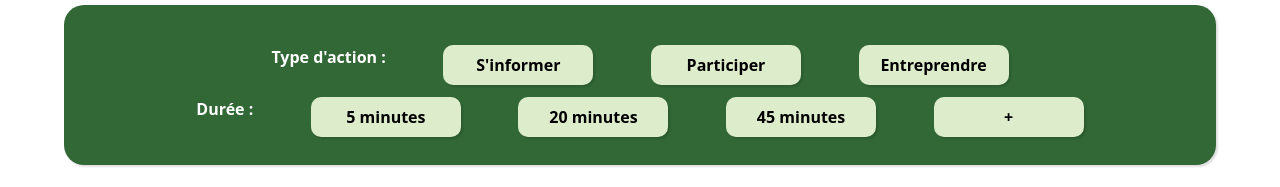
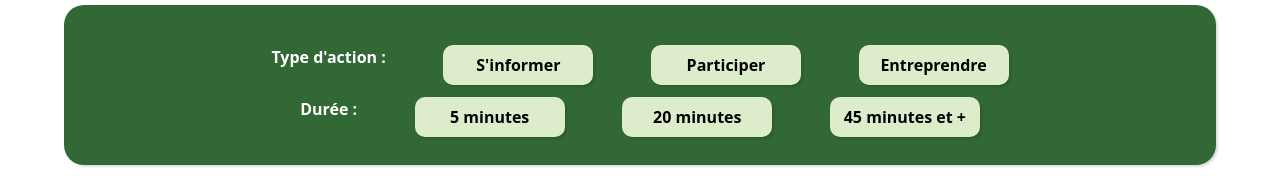
Before and after one commit to Bastien64/900m, a Nuxt app: page / in a window 1280 px wide. Shown: the top 187 px of the page. Built offline with nearby package versions, Linux system fonts and the light colour scheme; no server answers.

Commit message:
Update index.vue

```diff
--- a/pages/index.vue
+++ b/pages/index.vue
@@ -11,8 +11,8 @@
         <p class="Ok" style="color: white; font-weight: bold;">Durée :</p>
         <div class="typeActionBouton" :class="{ 'selected': selectedTemps === '5' }" @click="filterByTemps('5')">5 minutes</div>
         <div class="typeActionBouton" :class="{ 'selected': selectedTemps === '20' }" @click="filterByTemps('20')">20 minutes</div>
-        <div class="typeActionBouton" :class="{ 'selected': selectedTemps === '45' }" @click="filterByTemps('45')">45 minutes</div>
-        <div class="typeActionBouton" :class="{ 'selected': selectedTemps === '+' }" @click="filterByTemps('+')">+</div>
+        <div class="typeActionBouton" :class="{ 'selected': selectedTemps === '45' }" @click="filterByTemps('45')">45 minutes et +</div>
+
       </div>
     </div>
 
```
